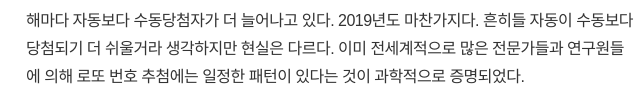
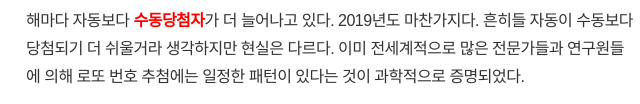
Before and after one commit to akamoovon/moovon, a plain HTML site: page lotto369/index.html in a window 1280 px wide. Shown: the part 696-800 px from the top of the page, 309-949 px from the left. Drawn offline with nearby package versions, Linux system fonts and the light colour scheme.

Commit message:
로또369 본문 내용 변경

```diff
--- a/lotto369/index.html
+++ b/lotto369/index.html
@@ -473,7 +473,7 @@
                             <td class="body_txt">
                                 <p><img src="./img/121.jpg" width="100%" /></p>
 
-                                <p>해마다 자동보다 수동당첨자가 더 늘어나고 있다. 2019년도 마찬가지다. 흔히들 자동이 수동보다 당첨되기 더 쉬울거라 생각하지만 현실은 다르다. 이미
+                                <p>해마다 자동보다 <strong style="color:red">수동당첨자</strong>가 더 늘어나고 있다. 2019년도 마찬가지다. 흔히들 자동이 수동보다 당첨되기 더 쉬울거라 생각하지만 현실은 다르다. 이미
                                     전세계적으로 많은 전문가들과 연구원들에 의해 로또 번호 추첨에는 일정한 패턴이 있다는 것이 과학적으로 증명되었다. </p>
 
                                 <p>국내 로또 1등번호의 패턴을 심도 깊게 연구하고 개발된 프로그램인 로또369의 고액당첨 솔루션은 이미 로또매니아들 사이에서는 유명하다. 실제 로또369
```
